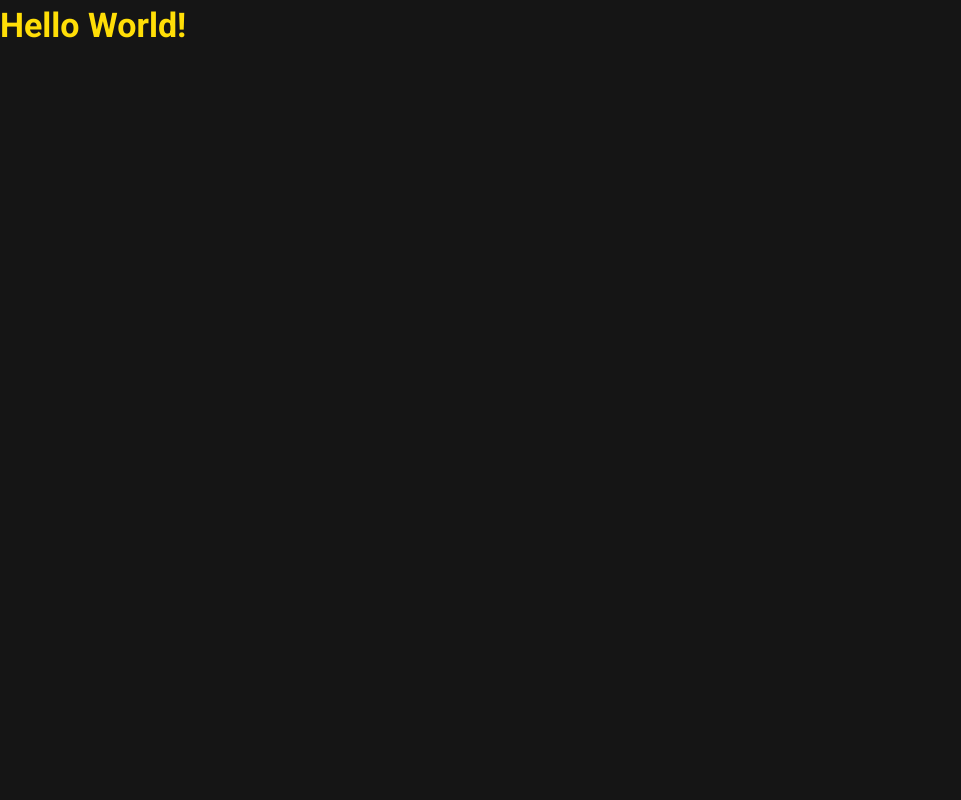
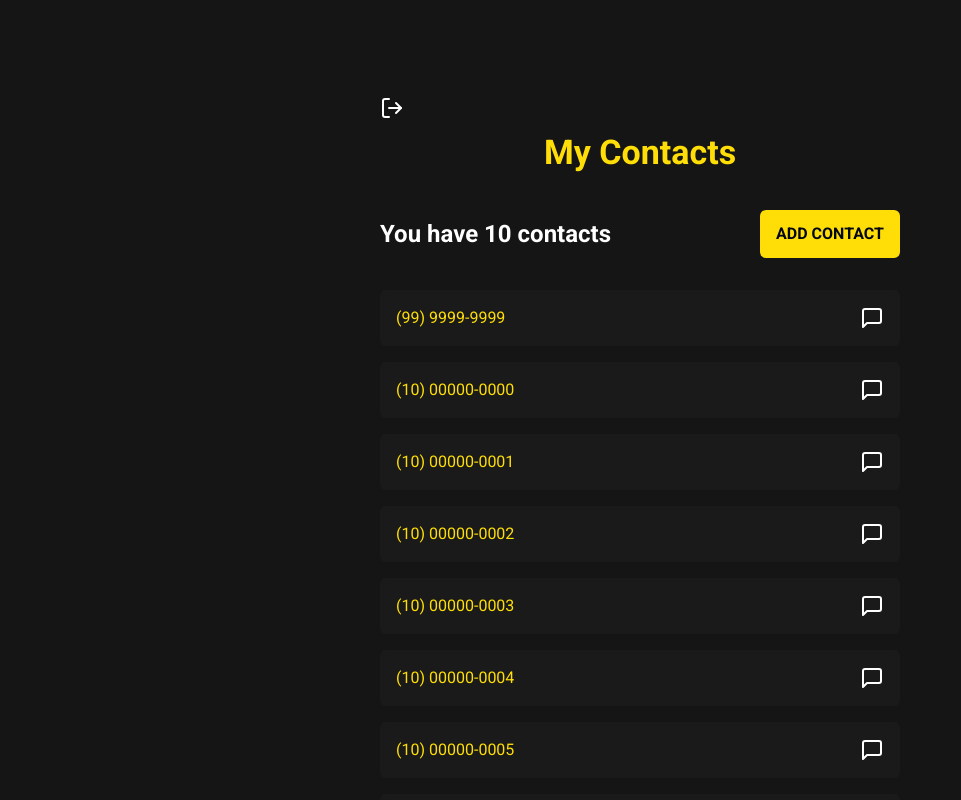
Before and after one commit to cmarciao/send-flow-web, a Next.js app: page / in a window 1280 px wide. Shown: the top 800 px of the page, without its empty margins (0-961 px from the left). Built offline with nearby package versions, Linux system fonts and the light colour scheme.

Commit message:
feat: Add home page

```diff
--- a/src/app/page.tsx
+++ b/src/app/page.tsx
@@ -1,5 +1,72 @@
+import { Metadata } from 'next';
+import Link from 'next/link';
+import { LogOut, Info } from 'lucide-react';
+
+import { AddContactModal } from '@/components/AddContactModal';
+import { cn } from '@/utils/cn';
+import { Contact } from '@/types/Contact';
+import { ContactCard } from '@/components/ContactCard';
+
+export const metadata: Metadata = {
+	title: 'My contacts',
+	description: 'Contacts list'
+};
+
+const contacts: Contact[] = new Array(10).fill(0).map((_, index) => ({
+	id: index,
+	number: `${index + 9999999999}`
+}));
+
 export default function Home() {
-	return ((
-		<h1>Hello World!</h1>
-	));
+	return (
+		<main className="flex justify-center mt-24">
+			<section className='max-w-screen-md w-full'>
+				<button>
+					<Link href={'/sign-in'}>
+						<LogOut color='white' />
+					</Link>
+				</button>
+
+				<header className='text-center'>
+					<h1>My Contacts</h1>
+				</header>
+
+				<section className={
+					cn(
+						'flex flex-col items-center justify-between mt-8 text-center',
+						'sm:flex-row'
+					)
+				}>
+					<h2 className={
+						cn(
+							'text-white mb-4',
+							'sm:mb-0'
+						)
+					}>
+                        You have {contacts.length} {contacts.length === 1 ? ' contact' : ' contacts'}
+					</h2>
+
+					<AddContactModal />
+				</section>
+
+				<div className='flex flex-col gap-4 mt-8'>
+					{contacts.length > 0 && contacts.map((contact) => (
+						<ContactCard
+							key={contact.id}
+							number={contact.number}
+						/>
+					))}
+
+					{contacts.length === 0 && (
+						<div className='flex flex-col justify-center items-center mt-16'>
+							<Info color='#ee3939' size={100}/>
+							<h2 className='text-center mt-4 text-white'>
+                                Your contact list is empty, add new contacts to send messages to.
+							</h2>
+						</div>
+					)}
+				</div>
+			</section>
+		</main>
+	);
 }
--- /dev/null
+++ b/src/types/Contact.ts
@@ -0,0 +1,4 @@
+export type Contact = {
+    id: number;
+    number: string;
+}
--- /dev/null
+++ b/src/utils/cn.ts
@@ -0,0 +1,9 @@
+import clsx from 'clsx';
+import { ClassValue } from 'clsx';
+import { twMerge } from 'tailwind-merge';
+
+export function cn(...classValue: ClassValue[]) {
+	return twMerge(
+		clsx(...classValue)
+	);
+}
--- /dev/null
+++ b/src/utils/formatPhone.ts
@@ -0,0 +1,6 @@
+export default function formatPhone(phoneNumber: string) {
+	return phoneNumber
+		.replace(/\D/g, '')
+		.replace(/^(\d{2})\B/, '($1) ')
+		.replace(/(\d{1})?(\d{4})(\d{4})/, '$1$2-$3');
+}
```
